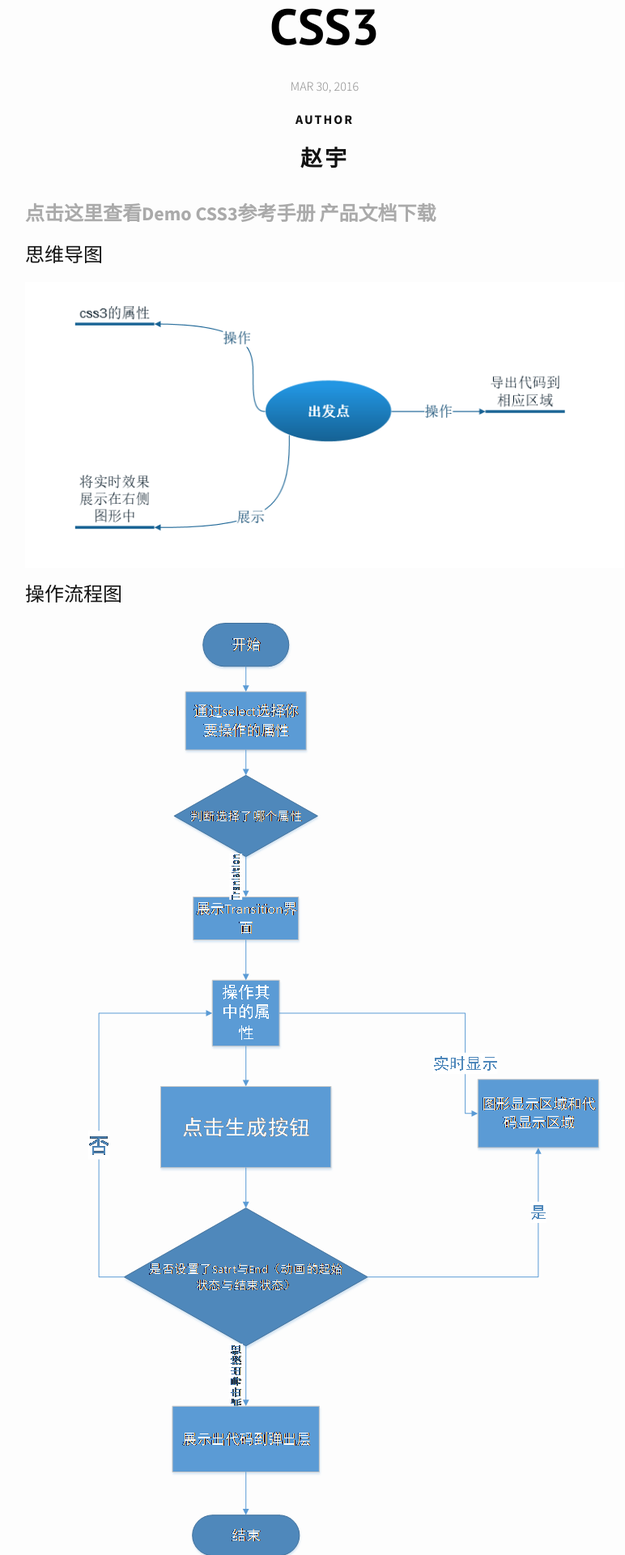
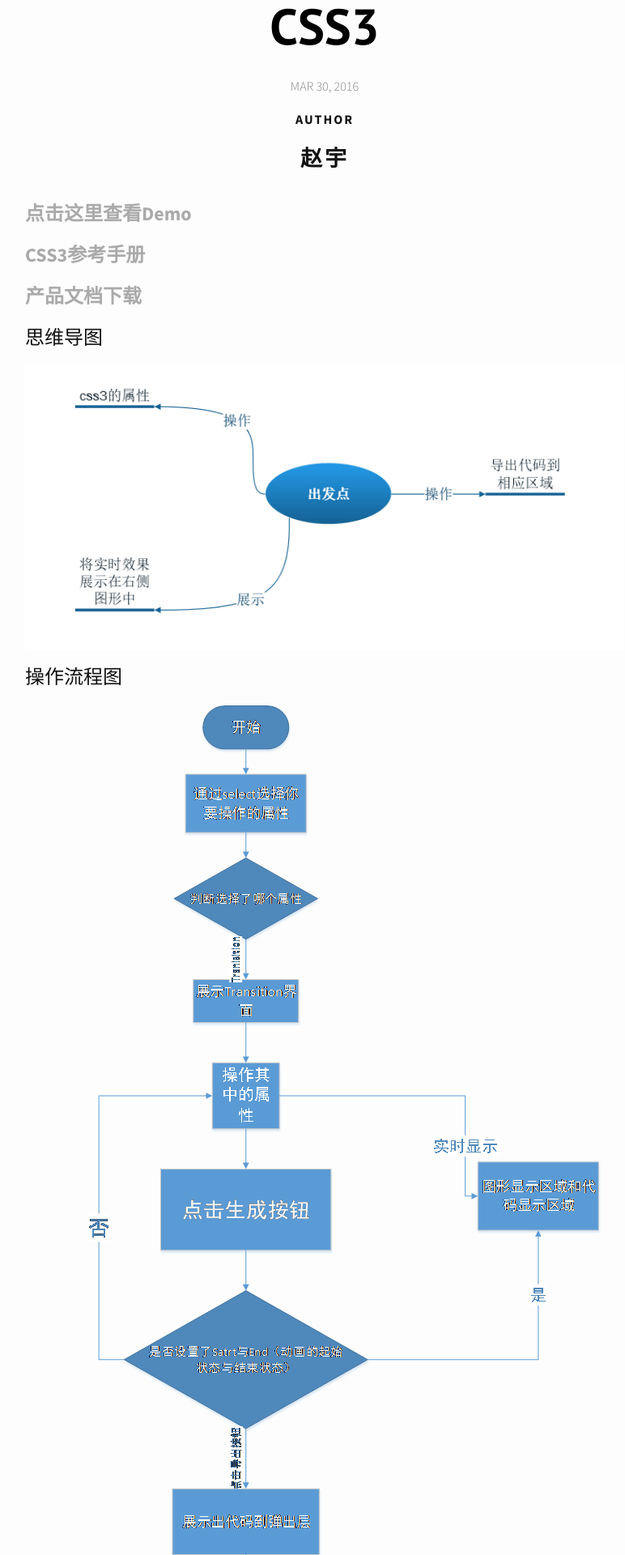
Before and after one commit to rainzhao/rainzhao.github.io.old, a Jekyll site: the page built from _posts/2016-03-30-cs3.markdown, in a window 1280 px wide. Shown: the part 307-2227 px from the top of the page at 81% size, without its empty margins (239-1011 px from the left). Built offline with Jekyll 4.4.1, drawn with Linux system fonts in a browser that asks for light colours; nearby versions of some CDN libraries.

Commit message:
add css3chm

```diff
--- a/_posts/2016-03-30-cs3.markdown
+++ b/_posts/2016-03-30-cs3.markdown
@@ -8,9 +8,9 @@ author: "赵宇"
 
 
 
-<a href="http://rainzhao.github.io/css3/"><strong>点击这里查看Demo</strong></a>
-<a href="http://css.doyoe.com"><strong>CSS3参考手册</strong></a>
-<a href="{{ site.url }}/assets/css3doc.doc"><strong>产品文档下载</strong></a>
+<p><a href="http://rainzhao.github.io/css3/"><strong>点击这里查看Demo</strong></a></p>
+<p><a href="http://css.doyoe.com"><strong>CSS3参考手册</strong></a></p>
+<p><a href="{{ site.url }}/assets/css3doc.doc"><strong>产品文档下载</strong></a></p>
 <p>思维导图</p>
 <img src="{{ site.url }}/assets/css2.png" alt="思维导图">
 <p>操作流程图</p>
```
